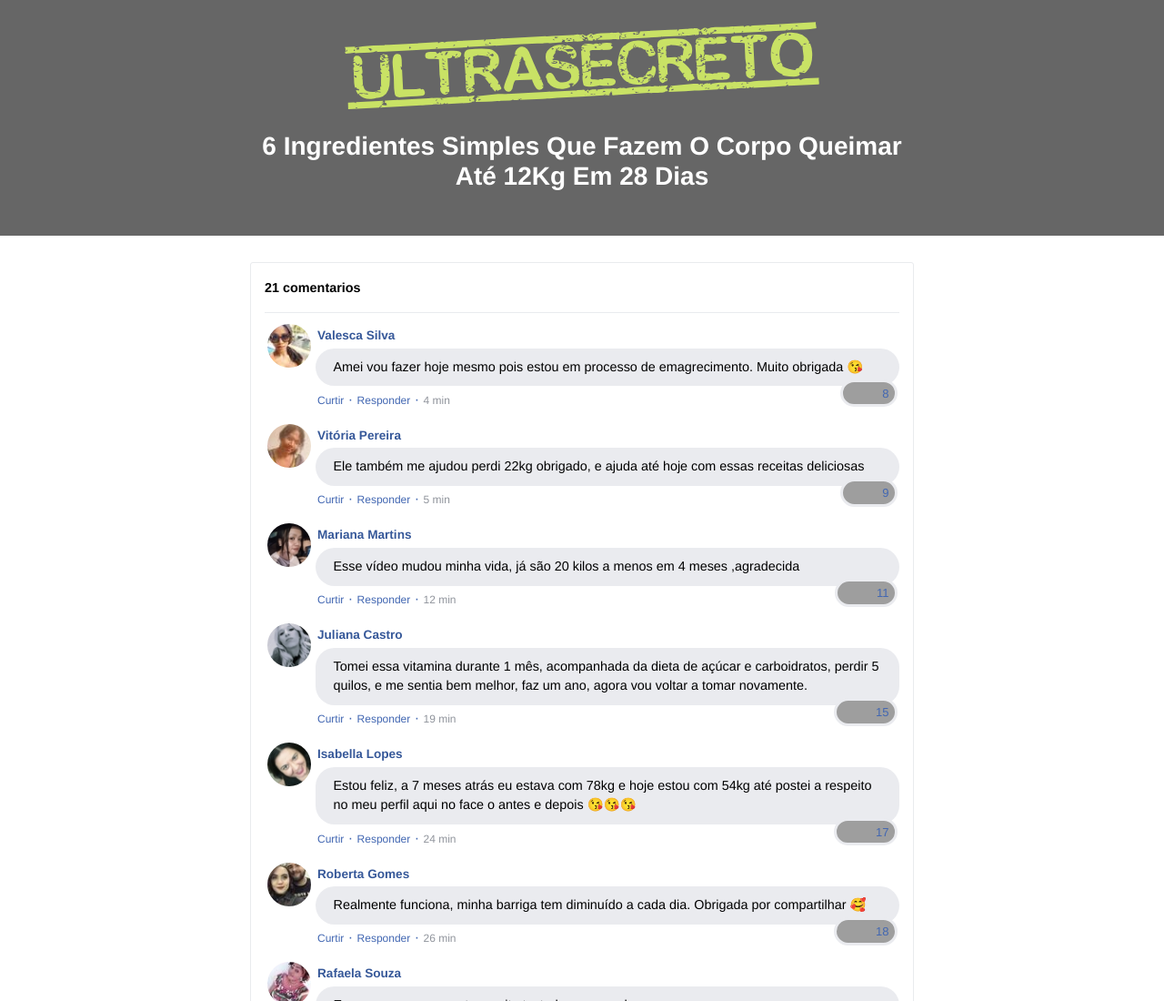
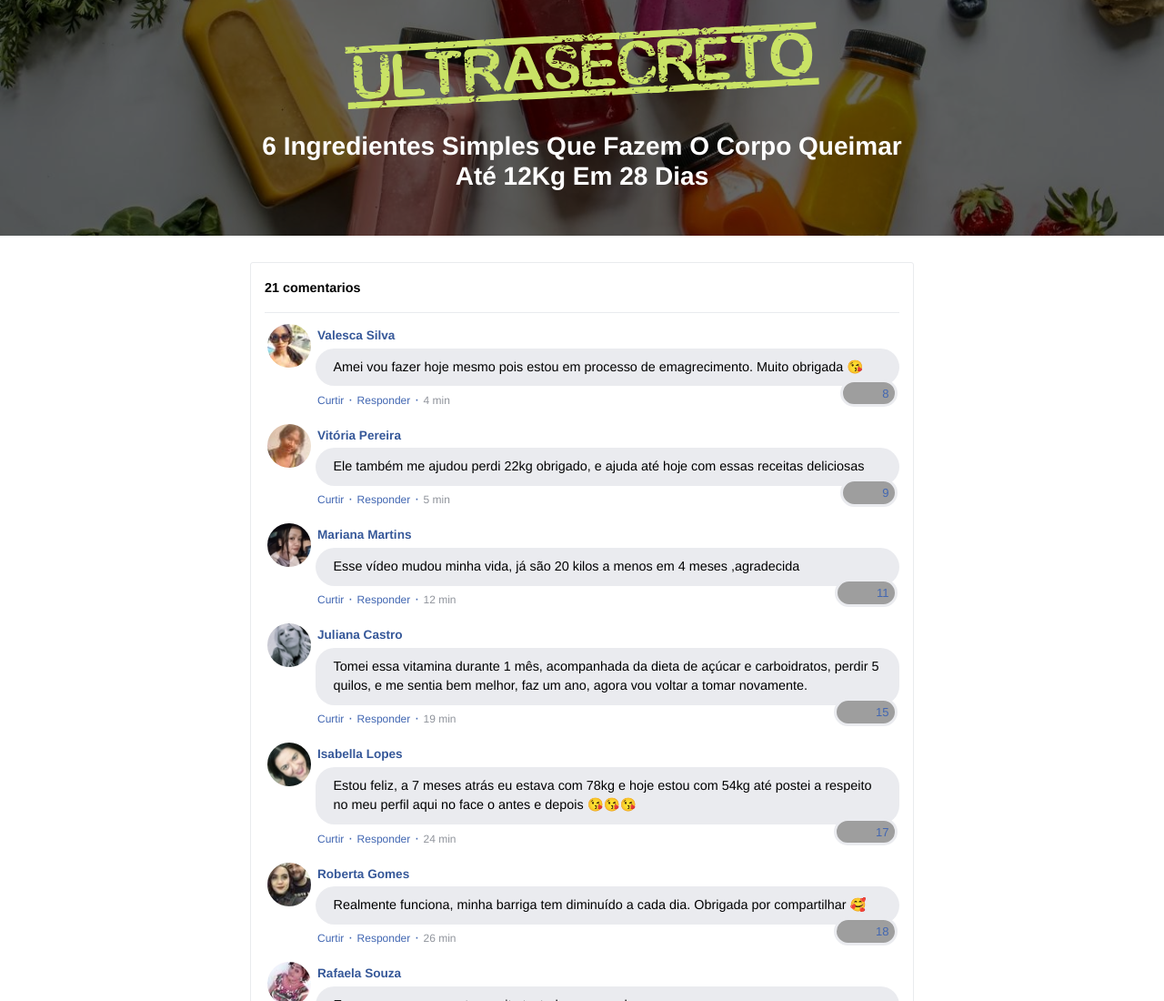
Before and after one commit to brunotalheti/https-protocolozerobarrriga.com.br-, a plain HTML site: page index.html in a window 1280 px wide. Shown: the top 1100 px of the page at 91% size. Drawn offline with nearby package versions, Linux system fonts and the light colour scheme; grey boxes are pictures that could not be loaded; a script that the page names is missing.

Commit message:
Update index.html

```diff
--- a/index.html
+++ b/index.html
@@ -18,7 +18,7 @@
     <style type="text/css">
       header {
         color: white;
-        background-image: url("assets/img/img.jpeg");
+        background-image: url("assets/img/img.jpg");
         background-color: rgba(0, 0, 0, 0.6);
         background-position: center;
         background-size: cover;
```
